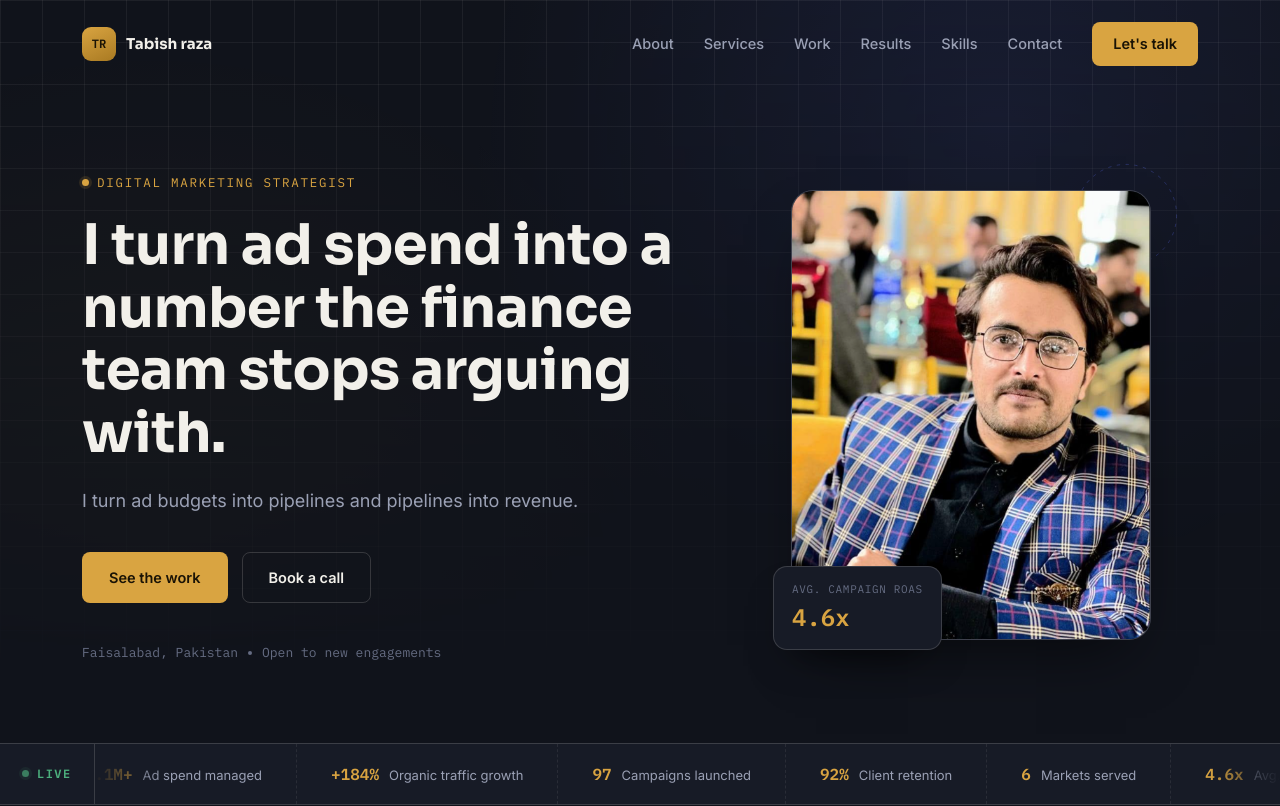
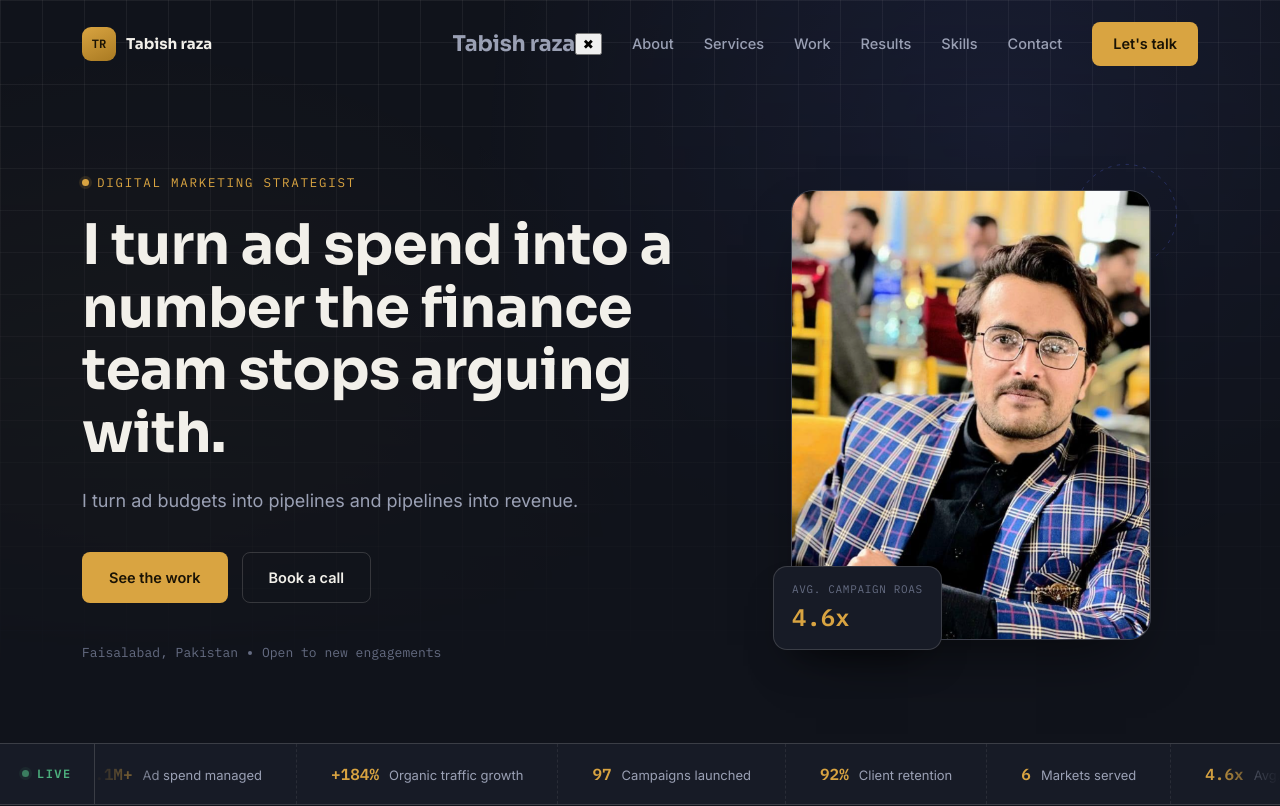
Before and after one commit to tabishraza2358-rgb/tabish-portfolio, a React (Vite) app: page / in a window 1280 px wide. Shown: the top 806 px of the page. Built offline with nearby package versions, Linux system fonts and the light colour scheme.

Commit message:
Update Header.jsx

```diff
--- a/src/components/Header.jsx
+++ b/src/components/Header.jsx
@@ -32,6 +32,15 @@ function Header() {
         </a>
 
         <nav className={`header__nav ${menuOpen ? 'header__nav--open' : ''}`}>
+          <div className='box' style={{display:"flex", alignItems:"center",justifyContent:"space-between"}}>
+            <h1>Tabish raza</h1>
+       <button
+          className="close_icon"
+          aria-label={menuOpen ? 'Close menu' : 'Open menu'}
+          aria-expanded={menuOpen}
+          onClick={() => setMenuOpen((open) => !open)}
+        >✖</button>
+          </div>
           {NAV_LINKS.map((link) => (
             <a key={link.href} href={link.href} onClick={closeMenu}>
               {link.label}
@@ -40,6 +49,7 @@ function Header() {
           <a href="#contact" className="btn btn-primary header__cta" onClick={closeMenu}>
             Let&apos;s talk
           </a>
+
         </nav>
 
         <button
```
